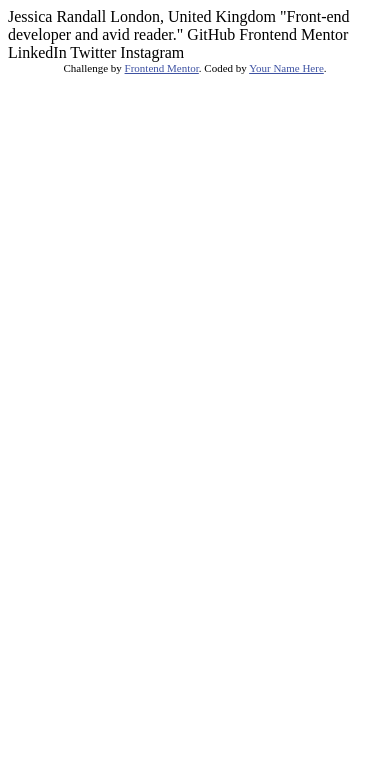
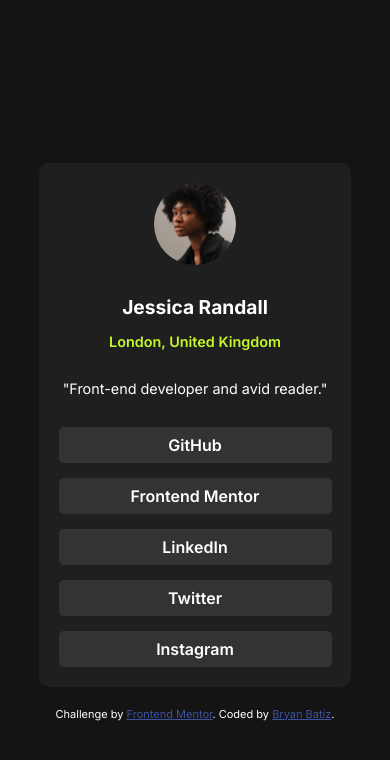
Before and after one commit to Rinzet/social-links-profile, a plain HTML site: page index.html in a window 390 px wide. Drawn offline with Linux system fonts and the light colour scheme.

Commit message:
feat: responsive scaling and layout improvements
- Made .container scale proportionally using clamp() for max-width and padding
- Improved media query so container continues scaling on larger screens
- Centered the container and limited its lateral expansion for better margins
- Used relative units and clamp() for internal sizes and paddings to keep proportions
- Optionally fixed .attribution to the bottom and made its font-size responsive
- General CSS cleanup and structure improvements for better adaptability and appearance on all devices

```diff
--- a/index.html
+++ b/index.html
@@ -8,27 +8,27 @@
 
   <title>Frontend Mentor | Social links profile</title>
 
-  <!-- Feel free to remove these styles or customise in your own stylesheet 👍 -->
-  <style>
-    .attribution { font-size: 11px; text-align: center; }
-    .attribution a { color: hsl(228, 45%, 44%); }
-  </style>
+  <link rel="stylesheet" href="style.css">
 </head>
 <body>
-
-  Jessica Randall
-  London, United Kingdom
-  "Front-end developer and avid reader."
-
-  GitHub
-  Frontend Mentor
-  LinkedIn
-  Twitter
-  Instagram
-
+  <div class="container">
+    <div class="profile">
+      <img src="./assets/images/avatar-jessica.jpeg" alt="Profile Image" class="profile-image">
+      <h1 class="name">Jessica Randall</h1>
+      <p class="location">London, United Kingdom</p>
+      <p class="bio">"Front-end developer and avid reader."</p>
+    </div>
+    <div class="social-links">
+      <a href="https://github.com" target="_blank">GitHub</a>
+      <a href="https://www.frontendmentor.io" target="_blank">Frontend Mentor</a>
+      <a href="https://www.linkedin.com" target="_blank">LinkedIn</a>
+      <a href="https://twitter.com" target="_blank">Twitter</a>
+      <a href="https://www.instagram.com" target="_blank">Instagram</a>
+    </div>
+  </div>
   <div class="attribution">
     Challenge by <a href="https://www.frontendmentor.io?ref=challenge" target="_blank">Frontend Mentor</a>.
-    Coded by <a href="#">Your Name Here</a>.
+    Coded by <a href="https://www.frontendmentor.io/profile/Rinzet">Bryan Batiz</a>.
   </div>
 </body>
 </html>
--- /dev/null
+++ b/style.css
@@ -0,0 +1,79 @@
+@import url('https://fonts.googleapis.com/css2?family=Bebas+Neue&family=Inter:ital,opsz,wght@0,14..32,100..900;1,14..32,100..900&family=Outfit:wght@100..900&family=Young+Serif&display=swap');
+
+body {
+  font-family: 'Inter', sans-serif;
+  background-color: hsl(0, 0%, 8%);
+  margin: 0;
+  padding: 20px;
+  min-height: 100vh;
+  display: flex;
+  flex-direction: column;
+  justify-content: center;
+  align-items: center;
+}
+
+.container {
+  width: 100%;
+  max-width: clamp(280px, 80vw, 600px);
+  background-color: hsl(0, 0%, 12%);
+  border-radius: 10px;
+  padding: clamp(16px, 5vw, 40px);
+  text-align: center;
+  margin: 0 auto;
+  box-sizing: border-box;
+}
+
+
+.profile-image {
+  width: 30%;
+  max-width: 120px;
+  height: auto;
+  border-radius: 50%;
+  margin-bottom: 1em;
+}
+.name {
+    font-size: clamp(1.2rem, 2.5vw, 2rem);
+    color: hsl(0, 0%, 100%);
+    font-weight: 700;
+    margin: 10px 0;
+}
+.location {
+    font-size: clamp(0.9rem, 2vw, 1.1rem);
+    font-weight: 600;
+    color: hsl(75, 94%, 57%);
+    margin-bottom: 30px;
+}
+.bio {
+    font-size: clamp(0.9rem, 2vw, 1.1rem);
+    font-weight: 400;
+    color: hsl(0, 0%, 100%);
+}
+
+.social-links {
+  display: flex;
+  flex-direction: column;
+  gap: 15px;
+  margin-top: 30px;
+}
+.social-links a {
+  text-decoration: none;
+  font-weight: 600;
+  color: hsl(0, 0%, 100%);
+  background-color: hsl(0, 0%, 20%);
+  padding: clamp(8px, 2vw, 12px);
+  border-radius: 5px;
+  transition: background-color 0.3s ease;
+}
+.social-links a:hover {
+  background-color: hsl(75, 94%, 57%);
+  color: hsl(0, 0%, 12%);
+}
+.attribution { font-size: 11px; text-align: center; color: white; margin-top: 20px;}
+.attribution a { color: hsl(228, 45%, 44%); }
+
+@media (min-width: 600px) {
+  .container {
+    max-width: 450px;
+    padding: 40px;
+  }
+}
```
